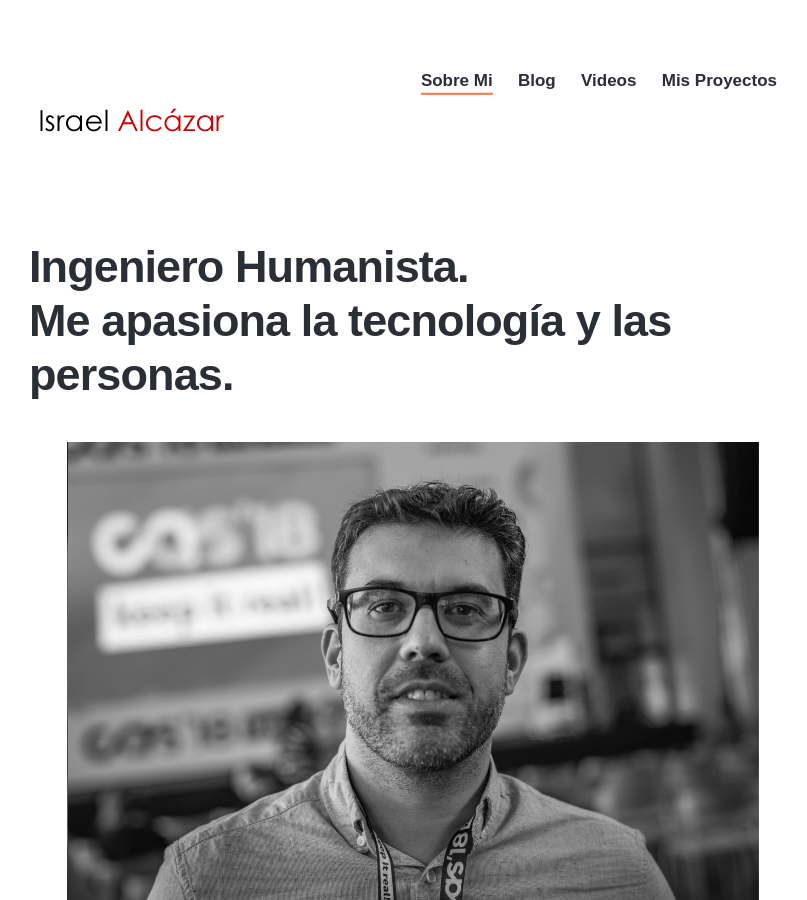
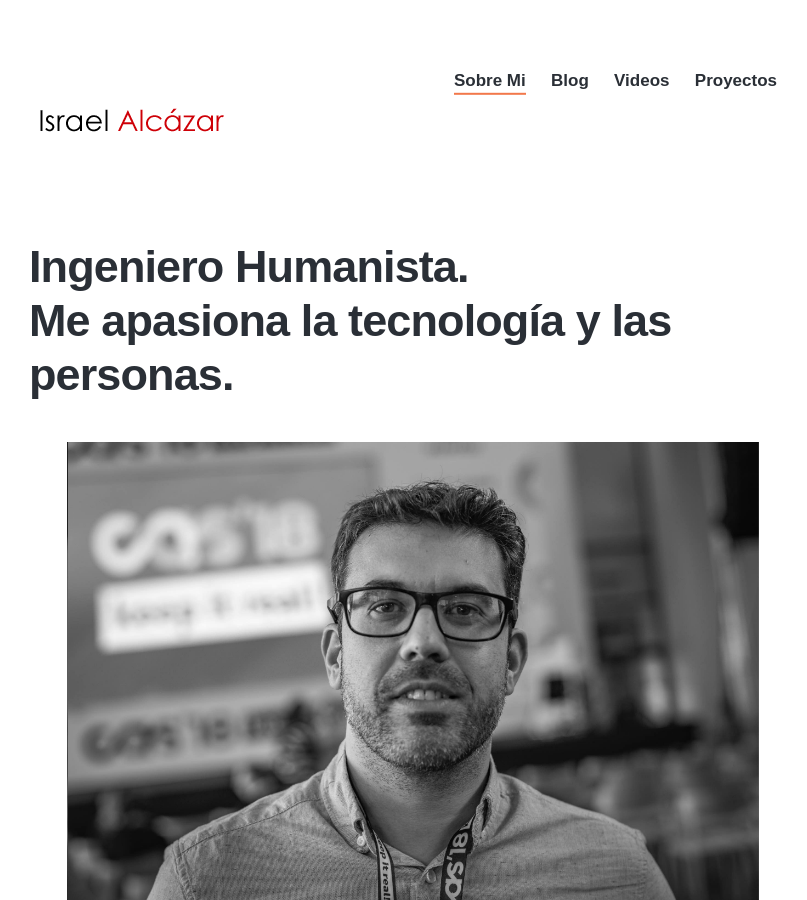
Before and after one commit to ialcazar/ialcazar.github.io, a Jekyll site: the page built from index.html, in a window 1280 px wide and 900 px high. Shown: the whole window, without its empty margins (227-1034 px from the left). Built offline with Jekyll 4.4.1, drawn with Linux system fonts in a browser that asks for light colours; nearby versions of some CDN libraries; some web fonts are replaced.

Commit message:
Changed Mis Proyectos menu name

```diff
--- a/_data/settings.yml
+++ b/_data/settings.yml
@@ -14,7 +14,7 @@ menu_settings:
       url: '/blog/'
     - title: 'Videos'
       url: '/recursos'
-    - title: 'Mis Proyectos'
+    - title: 'Proyectos'
       url: '/projects'
     # title: 'Contact'
     #  url: '/contact'
```
